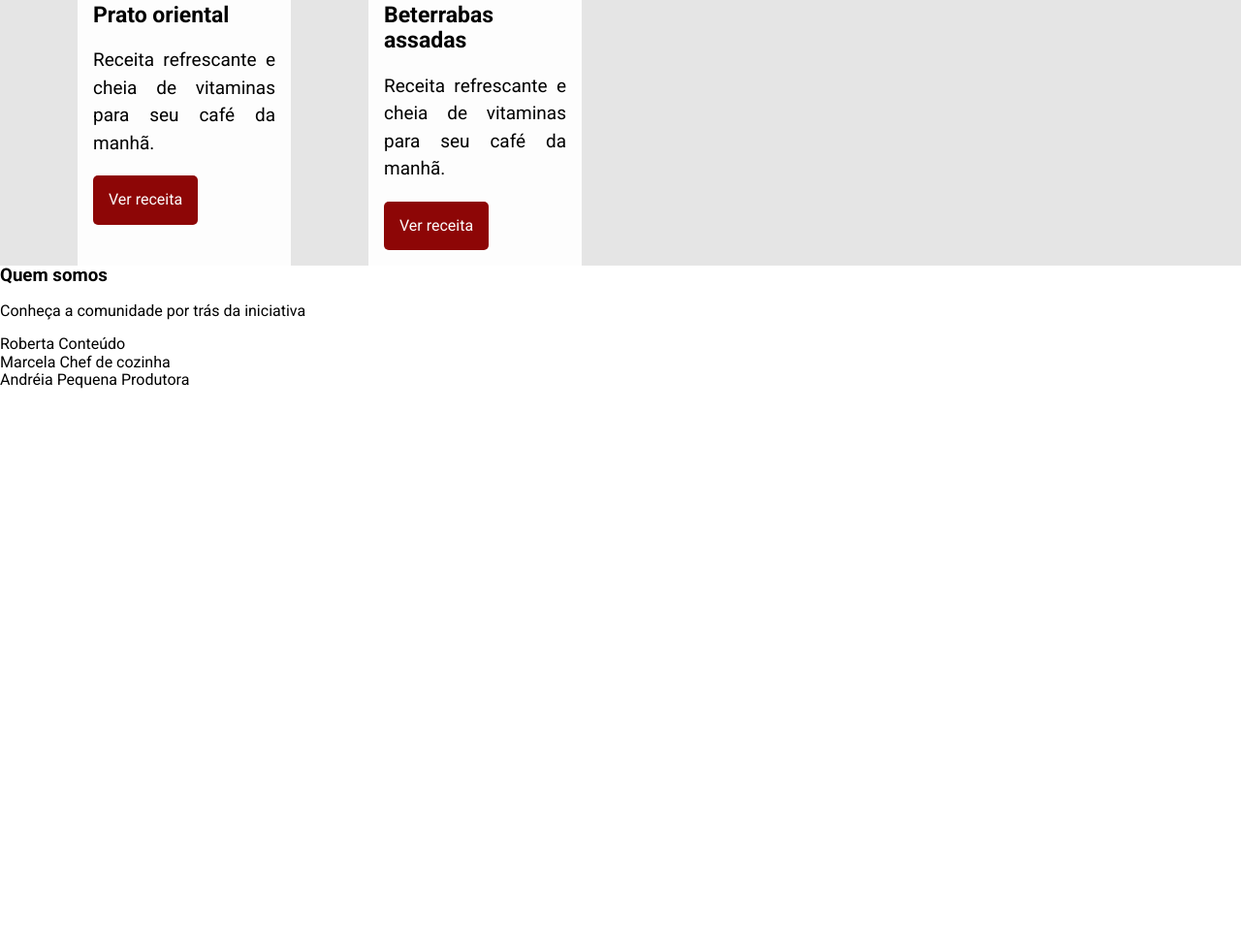
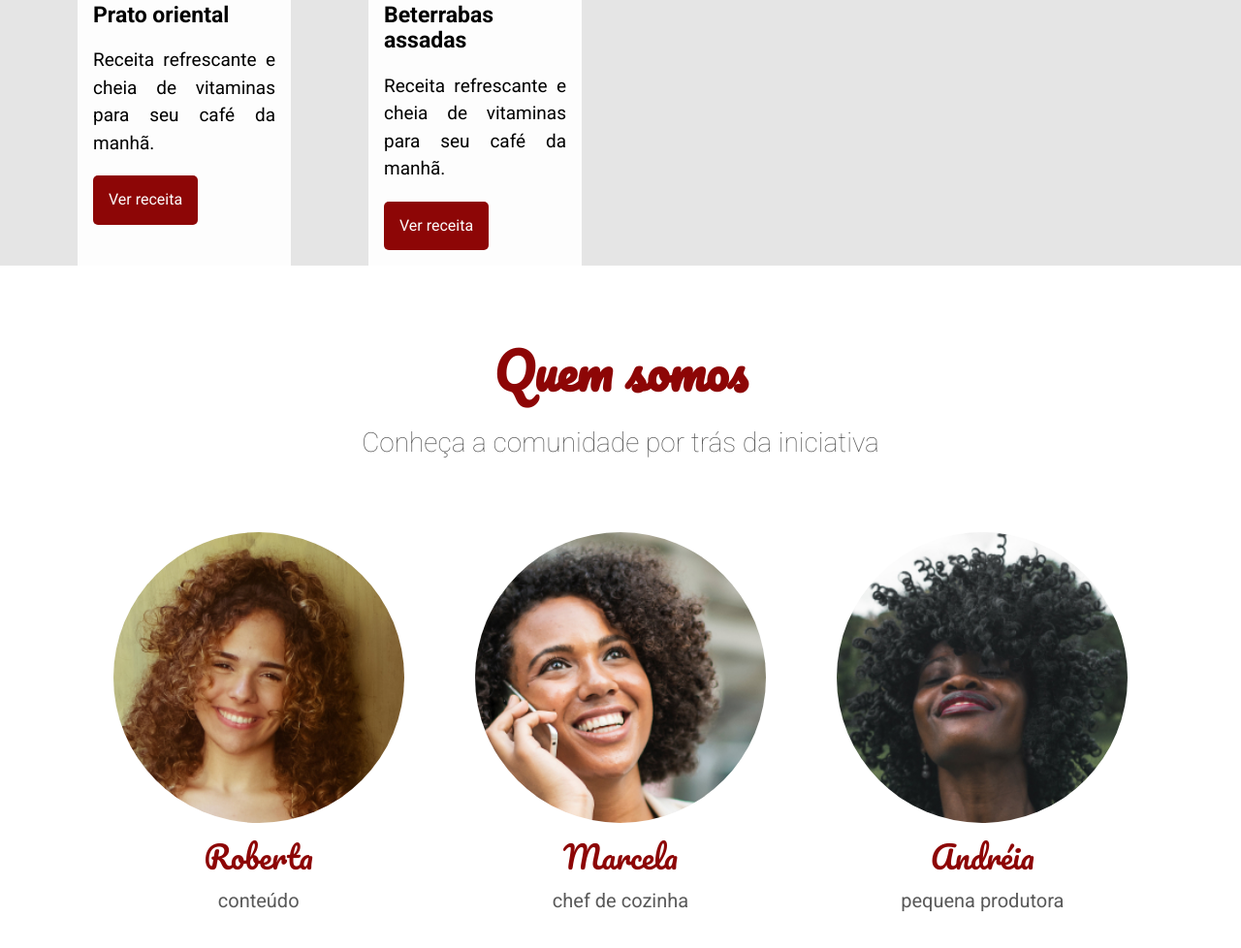
Before and after one commit to BrunoBCunha03/Fruta-Fruto---Alura, a plain HTML site: page index.html in a window 1280 px wide. Shown: the part 1720-2698 px from the top of the page at 97% size. Before the commit the page ends 2121 px from the top, so only its background shows below. Drawn offline with Linux system fonts and the light colour scheme.

Commit message:
Estlização da seção sobre

```diff
--- /dev/null
+++ b/assets/css/pessoas.css
@@ -0,0 +1,5 @@
+.pessoas {
+    padding-top: 3rem;
+    display: flex;
+    justify-content: space-around;
+}
--- /dev/null
+++ b/assets/css/pessoas/pessoa-funcao.css
@@ -0,0 +1,5 @@
+.pessoa__funcao {
+    text-transform: lowercase;
+    color: #595959;
+    font-size: 1.25rem;
+}
--- /dev/null
+++ b/assets/css/pessoas/pessoa-imagem.css
@@ -0,0 +1,21 @@
+.pessoa__imagem {
+    background-position: center;
+    background-size: cover;
+    background-repeat: no-repeat;
+    width: 300px;
+    height: 300px;
+    margin: 0 auto;
+    border-radius: 100%;
+}
+
+.pessoa__imagem--roberta {
+    background-image: url('../../img/pessoas/roberta.jpg');
+}
+
+.pessoa__imagem--marcela {
+    background-image: url('../../img/pessoas/marcela.jpg');
+}
+
+.pessoa__imagem--andreia {
+    background-image: url('../../img/pessoas/andreia.jpg');
+}
--- /dev/null
+++ b/assets/css/pessoas/pessoa-nome.css
@@ -0,0 +1,6 @@
+.pessoa__nome {
+    margin: 1rem 0;
+    font-family: Pacifico, cursive;
+    color: #8D0606;
+    font-size: 2rem;
+}
--- /dev/null
+++ b/assets/css/pessoas/pessoa.css
@@ -0,0 +1,4 @@
+.pessoa {
+    display: flex;
+    flex-direction: column;
+}
--- /dev/null
+++ b/assets/css/quemSomos/quemSomos-descricao.css
@@ -0,0 +1,5 @@
+.quem-somos__descricao {
+    font-weight: 100;
+    font-size: 1.75rem;
+    color: #595959;
+}
--- /dev/null
+++ b/assets/css/quemSomos/quemSomos-titulo.css
@@ -0,0 +1,6 @@
+.quem-somos__titulo {
+    margin-bottom: 1rem;
+    color: #8D0606;
+    font-size: 3.1875rem;
+    font-family: Pacifico, cursive;
+}
--- /dev/null
+++ b/assets/css/quemSomos/quemSomos.css
@@ -0,0 +1,4 @@
+.quem-somos {
+    text-align: center;
+    padding: 5rem;
+}
--- a/index.html
+++ b/index.html
@@ -26,6 +26,14 @@
     <link rel="stylesheet" href="./assets/css/receita/receita-titulo.css">
     <link rel="stylesheet" href="./assets/css/receita/receita-descricao.css">
     <link rel="stylesheet" href="./assets/css/receita/receita-botao.css">
+    <link rel="stylesheet" href="./assets/css/quemSomos/quemSomos.css">
+    <link rel="stylesheet" href="./assets/css/quemSomos/quemSomos-titulo.css">
+    <link rel="stylesheet" href="./assets/css/quemSomos/quemSomos-descricao.css">
+    <link rel="stylesheet" href="./assets/css/pessoas.css">
+    <link rel="stylesheet" href="./assets/css/pessoas/pessoa.css">
+    <link rel="stylesheet" href="./assets/css/pessoas/pessoa-imagem.css">
+    <link rel="stylesheet" href="./assets/css/pessoas/pessoa-nome.css">
+    <link rel="stylesheet" href="./assets/css/pessoas/pessoa-funcao.css">
 </head>
 
 <body>
```
